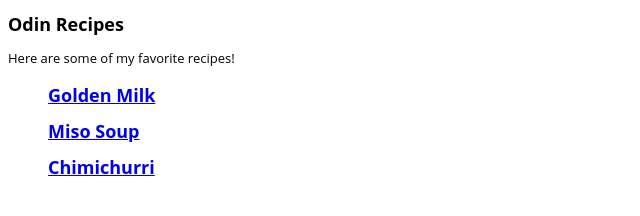
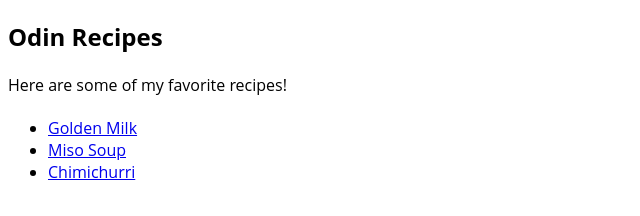
Before and after one commit to joshua-larsen/odin-recipes, a plain HTML site: page index.html in a window 1280 px wide. Shown: the whole page, without its empty margins (0-640 px from the left). Drawn offline with Linux system fonts and the light colour scheme.

Commit message:
Create styles for H2, H3 and li types

```diff
--- a/index.html
+++ b/index.html
@@ -4,12 +4,12 @@
     <link rel="stylesheet" href="styles.css">
 </head>
 <body>
-    <h1>Odin Recipes</h1>
-    <p>Here are some of my favorite recipes!</p>
+    <h2>Odin Recipes</h1>
+    <h4>Here are some of my favorite recipes!</h4>
     <ul>
-        <h1><a href="recipes/golden-milk.html">Golden Milk</a></h1>
-        <h1><a href="recipes/miso-soup.html">Miso Soup</a></h1>
-        <h1><a href="recipes/chimichurri.html">Chimichurri</h1></a>
+        <li><a href="recipes/golden-milk.html">Golden Milk</a></li>
+        <li><a href="recipes/miso-soup.html">Miso Soup</a></li>
+        <li><a href="recipes/chimichurri.html">Chimichurri</a></li>
     </ul>
 </body>
 </html>
--- a/styles.css
+++ b/styles.css
@@ -1,13 +1,32 @@
 h1 {
     font-family: 'Open Sans', Roboto, sans-serif;
-    font-size: large;
+    font-size: 72px;
+    font-weight: 800;
 }
 h2 {
     font-family: 'Open Sans', Roboto, sans-serif;
-    font-size: medium;
+    font-size: 60;
+    font-weight: 700;
+}
+h3 {
+    font-family: 'Open Sans', Roboto, sans-serif;
+    font-size: 48;
+    font-weight: 600;
+}
+h4 {
+    font-family: 'Open Sans', Roboto, sans-serif;
+    font-size: 36;
+    font-weight: 500;
 }
 
 p {
     font-family: 'Open Sans', Roboto, sans-serif;
-    font-size: small;
+    font-size: 24;
 }
+li {
+    font-family: 'Open Sans', Roboto, sans-serif;
+    font-size: 24;
+}
+img {
+    border-radius: 0px;
+}
```
Also changed, not shown: recipes/miso-soup.html (+4 -4 lines).
